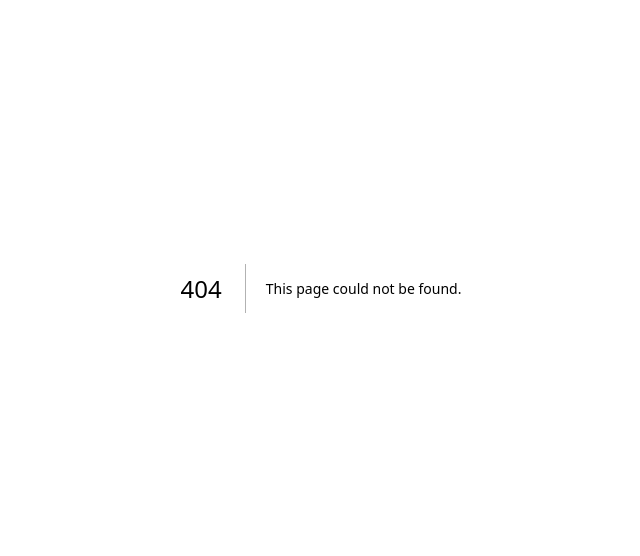
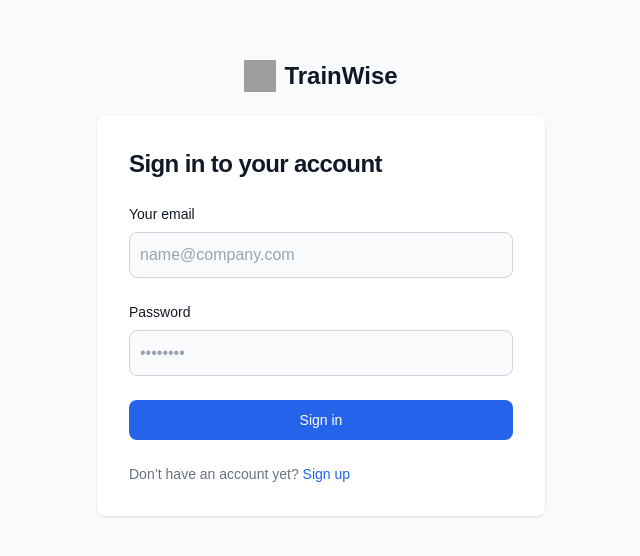
Before and after one commit to Parvsharma04/TrainWise, a Next.js app in the folder frontend/: page /auth in a window 1280 px wide. Before the commit this address had no page. Shown: the part 112-668 px from the top of the page, without its empty margins (319-959 px from the left). Built offline with nearby package versions, Linux system fonts and the light colour scheme; grey boxes are pictures that could not be loaded; a web font is replaced by a local one.

Commit message:
signup page

```diff
--- /dev/null
+++ b/frontend/app/auth/page.js
@@ -0,0 +1,60 @@
+"use client"
+
+import { useState } from "react"
+
+export default function Auth() {
+
+    const [isSignUp, setSignUp] = useState(false);
+
+    return (
+<section className="bg-gray-50">
+  <div className="flex flex-col items-center justify-center px-6 py-8 mx-auto md:h-screen lg:py-0">
+      <a href="#" className="flex items-center mb-6 text-2xl font-semibold text-gray-900">
+          <img className="w-8 h-8 mr-2" src="https://flowbite.s3.amazonaws.com/blocks/marketing-ui/logo.svg" alt="logo" />
+          TrainWise
+      </a>
+      <div className="w-full bg-white rounded-lg shadow md:mt-0 sm:max-w-md xl:p-0">
+          <div className="p-6 space-y-4 md:space-y-6 sm:p-8">
+              <h1 className="text-xl font-bold leading-tight tracking-tight text-gray-900 md:text-2xl">
+                  {isSignUp?"Create a new account":"Sign in to your account"}
+              </h1>
+              <form className="space-y-4 md:space-y-6" action="#">
+                {isSignUp && (
+                <div>
+                      <label htmlFor="name" className="block mb-2 text-sm font-medium text-gray-900">Your name</label>
+                      <input type="name" name="text" id="email" className="bg-gray-50 border border-gray-300 text-gray-900 rounded-lg focus:ring-primary-600 focus:border-primary-600 block w-full p-2.5 " placeholder="John Doe" required="" />
+                  </div>
+                  )
+                  }
+                  <div>
+                      <label htmlFor="email" className="block mb-2 text-sm font-medium text-gray-900">Your email</label>
+                      <input type="email" name="email" id="email" className="bg-gray-50 border border-gray-300 text-gray-900 rounded-lg focus:ring-primary-600 focus:border-primary-600 block w-full p-2.5 " placeholder="name@company.com" required="" />
+                  </div>
+                  <div>
+                      <label htmlFor="password" className="block mb-2 text-sm font-medium text-gray-900">Password</label>
+                      <input type="password" name="password" id="password" placeholder="••••••••" className="bg-gray-50 border border-gray-300 text-gray-900 rounded-lg focus:ring-primary-600 focus:border-primary-600 block w-full p-2.5 " required=""/>
+                  </div>
+                {isSignUp && (
+                <div className="flex items-center justify-between">
+                <div className="flex items-start">
+                    <div className="flex items-center h-5">
+                    <input id="remember" aria-describedby="remember" type="checkbox" className="w-4 h-4 border border-gray-300 rounded bg-gray-50 focus:ring-3 focus:ring-primary-300 " required="" />
+                    </div>
+                    <div className="ml-3 text-sm">
+                    <label htmlFor="remember" className="text-gray-500">Remember me</label>
+                    </div>
+                </div>
+                <a href="#" className="text-sm font-medium text-primary-600 hover:underline">Forgot password?</a>
+            </div>
+                )}
+                  <button type="submit" className="w-full text-white bg-primary-600 hover:bg-primary-700 focus:ring-4 focus:outline-none focus:ring-primary-300 font-medium rounded-lg text-sm px-5 py-2.5 text-center">{isSignUp?"Sign up":"Sign in"}</button>
+                  <p className="text-sm font-light text-gray-500">
+                      Don’t have an account yet? <a href="#" className="font-medium text-primary-600 hover:underline" onClick={()=>{setSignUp(!isSignUp)}}>Sign up</a>
+                  </p>
+              </form>
+          </div>
+      </div>
+  </div>
+</section>
+    )
+}
--- a/frontend/app/page.js
+++ b/frontend/app/page.js
@@ -3,6 +3,7 @@ import Hero from "./components/Hero";
 import NavBar from "./components/NavBar";
 import Features from "./components/Features";
 import Contact from "./components/Contact";
+import Footer from "./components/Footr";
 
 export default function Home() {
   return (
@@ -12,8 +13,7 @@ export default function Home() {
       <About />
       <Features />
       <Contact />
-      {/*
-      <Footer /> */}
+      {/* <Footer /> */}
     </main>
   )
 }
--- a/frontend/tailwind.config.mjs
+++ b/frontend/tailwind.config.mjs
@@ -8,9 +8,8 @@ export default {
   theme: {
     extend: {
       colors: {
-        background: "var(--background)",
-        foreground: "var(--foreground)",
-      },
+        primary: {"50":"#eff6ff","100":"#dbeafe","200":"#bfdbfe","300":"#93c5fd","400":"#60a5fa","500":"#3b82f6","600":"#2563eb","700":"#1d4ed8","800":"#1e40af","900":"#1e3a8a","950":"#172554"}
+      }
     },
   },
   plugins: [],
```
